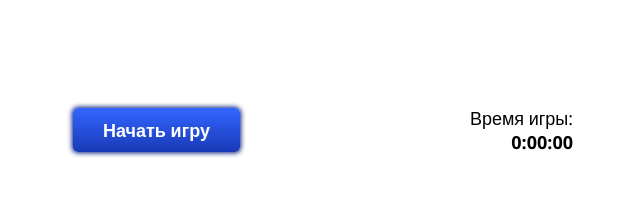
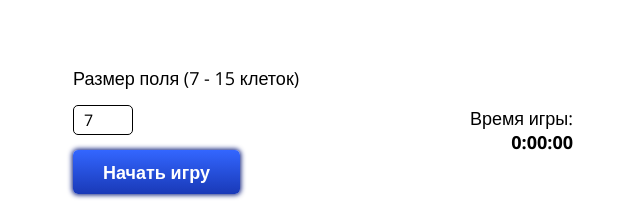
Before and after one commit to felon91/minesweeper, a website: page index.html in a window 1280 px wide. Shown: the whole page, without its empty margins (317-957 px from the left). Drawn offline with nearby package versions, Linux system fonts and the light colour scheme; files that its build step writes are made by us from their sources.

Commit message:
added cell number input field

```diff
--- a/index.html
+++ b/index.html
@@ -11,7 +11,11 @@
 	<div class="wrap">
 		<div class="minesweeper">
 			<div class="minesweeper__top">
-				<button class="minesweeper__start">Начать игру</button>
+				<div class="minesweeper__input">
+					<label for="field-size">Размер поля (7 - 15 клеток)</label>
+					<input id="field-size" type="number" max="15" min="7" value="7" name="fieldSize" required>
+					<button class="minesweeper__start">Начать игру</button>
+				</div>
 				<p class="minesweeper__timer">
 					Время игры:
 					<span>0:00:00</span>
--- a/sass/blocks/minesweeper.scss
+++ b/sass/blocks/minesweeper.scss
@@ -35,6 +35,22 @@
       font-weight: 700;
     }
   }
+  &__input {
+    label {
+      display: block;
+      font-size: 18px;
+      line-height: 24px;
+    }
+    input {
+      display: block;
+      width: 60px;
+      margin: 15px 0;
+      border: 1px solid #000;
+      border-radius: 5px;
+      padding: 5px 10px;
+      box-sizing: border-box;
+    }
+  }
   &__field {
     display: flex;
     flex-wrap: wrap;
```
